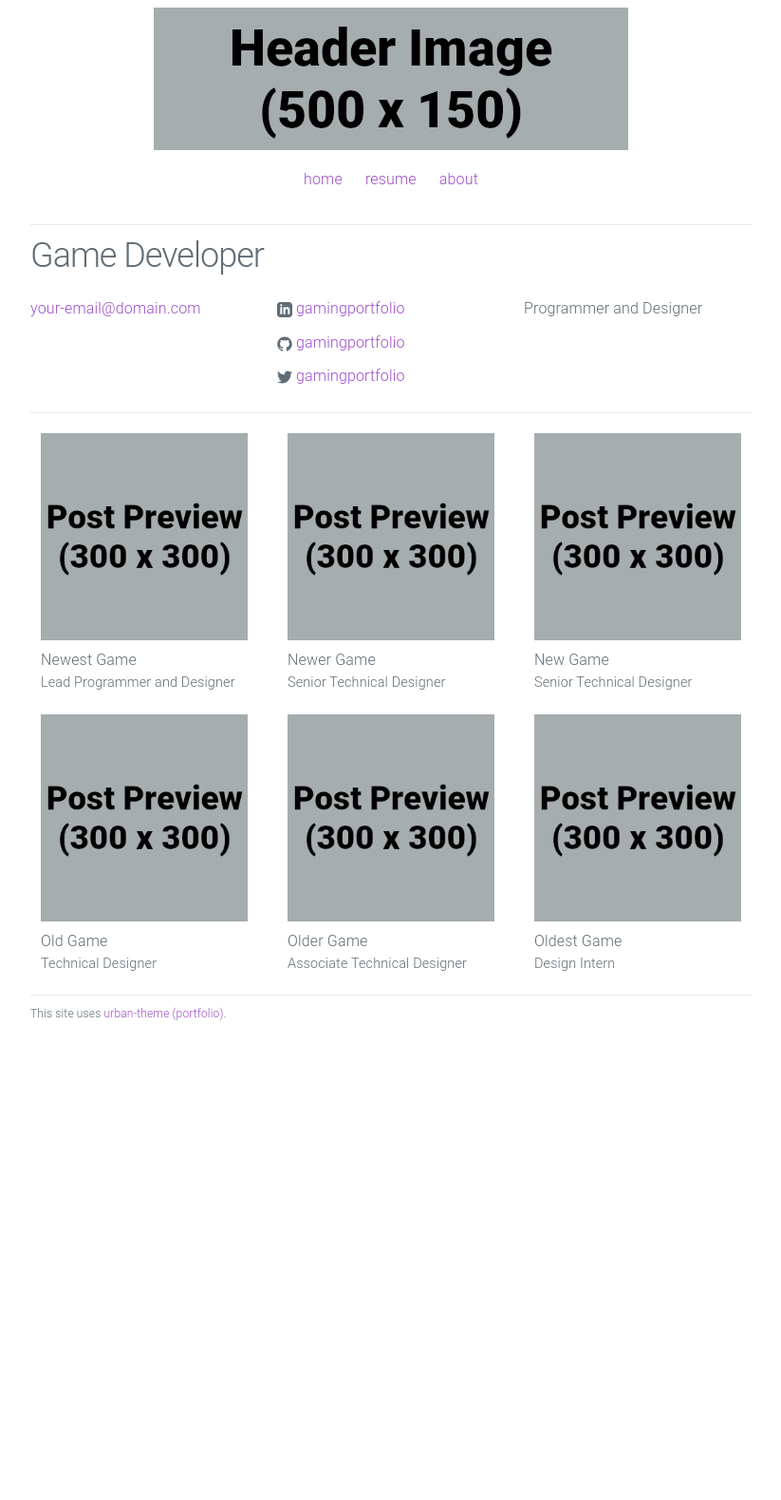
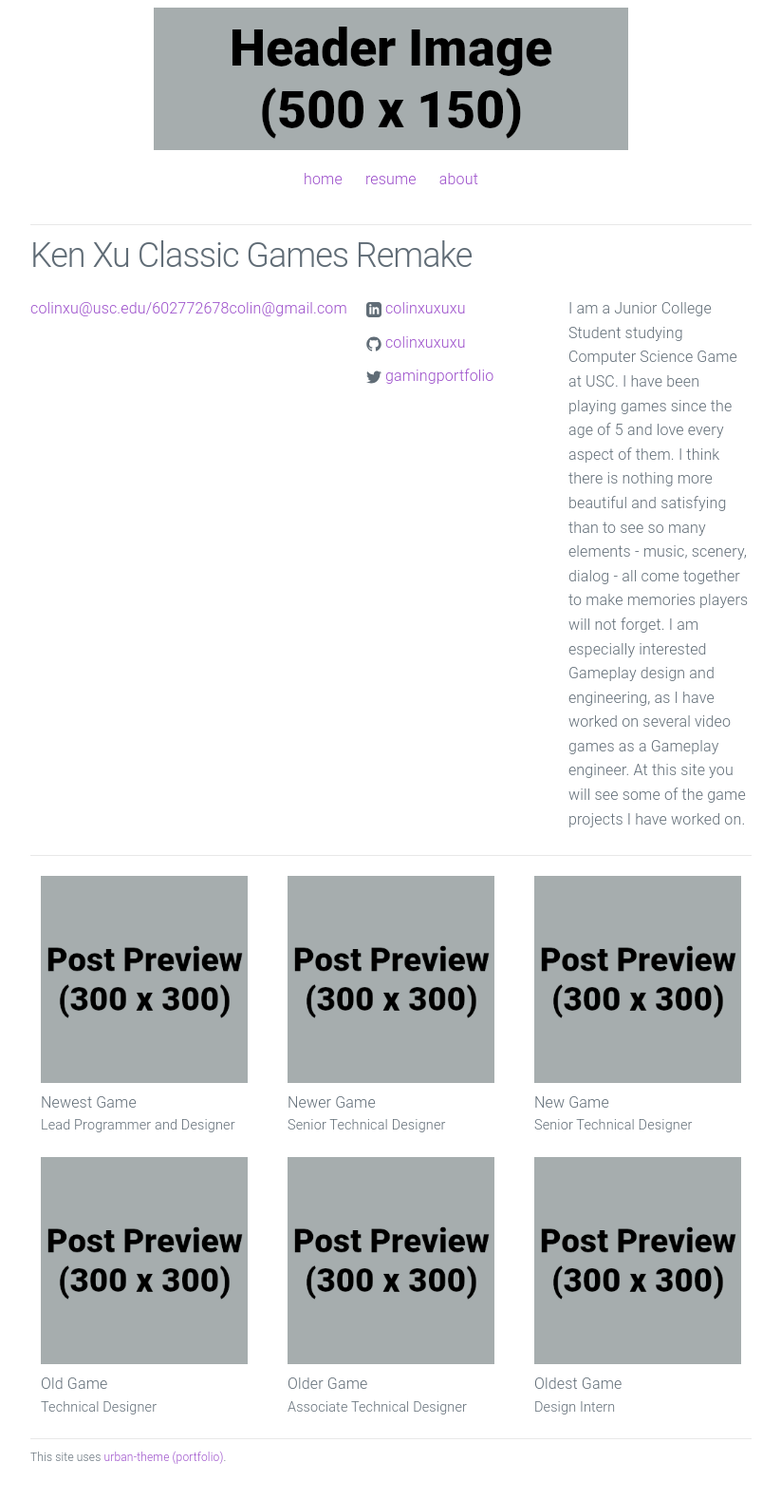
Before and after one commit to colinxuxuxu/colinxuxuxu.github.io, a Jekyll site: the page built from index.html, in a window 1280 px wide. Shown: the whole page at 95% size, without its empty margins (228-1051 px from the left). Built offline with Jekyll 4.4.1, drawn with Linux system fonts in a browser that asks for light colours; before the commit the page ends 1113 px from its top, so only the background shows below that.

Commit message:
Update _config.yml

```diff
--- a/_config.yml
+++ b/_config.yml
@@ -1,11 +1,12 @@
 # Site settings
-title: Game Developer
-email: your-email@domain.com
+title: Ken Xu Classic Games Remake
+email: colinxu@usc.edu/602772678colin@gmail.com
 description: > # keep this and put description below
-  Programmer and Designer
-url: "https://yourdomain.com" # the base hostname & protocol for your site
-linkedin_url: "https://www.linkedin.com/in/gamingportfolio"
-github_username: gamingportfolio
+  I am a Junior College Student studying Computer Science Game at USC. I have been playing games since the age of 5 and love every aspect of them. I think there is nothing more beautiful and satisfying than to see so many elements - music, scenery, dialog - all come together to make memories players will not forget. I am especially interested Gameplay design and engineering, as I have worked on several video games as a Gameplay engineer. At this site you will see some of the game projects I have worked on.
+
+url: https://colinxuxuxu.github.io
+linkedin_url: www.linkedin.com/in/ken-xu-a697a6289
+github_username: colinxuxuxu
 twitter_username: gamingportfolio
 footer_text: "This site uses <a href='https://github.com/gamingportfolio/urban-theme-portfolio'>urban-theme (portfolio)</a>."
 
```
